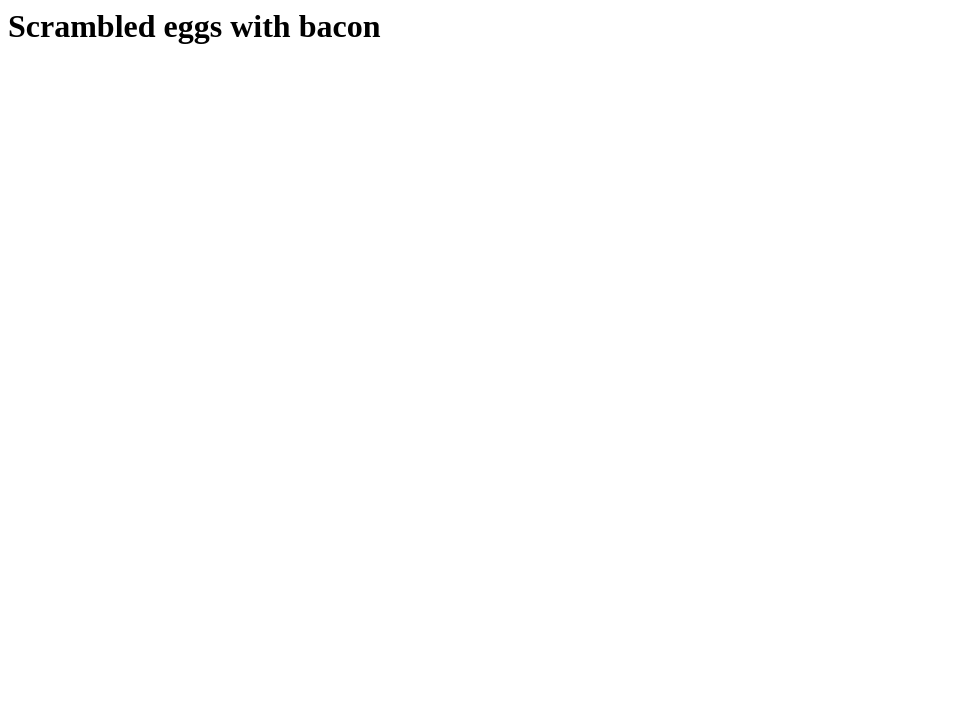
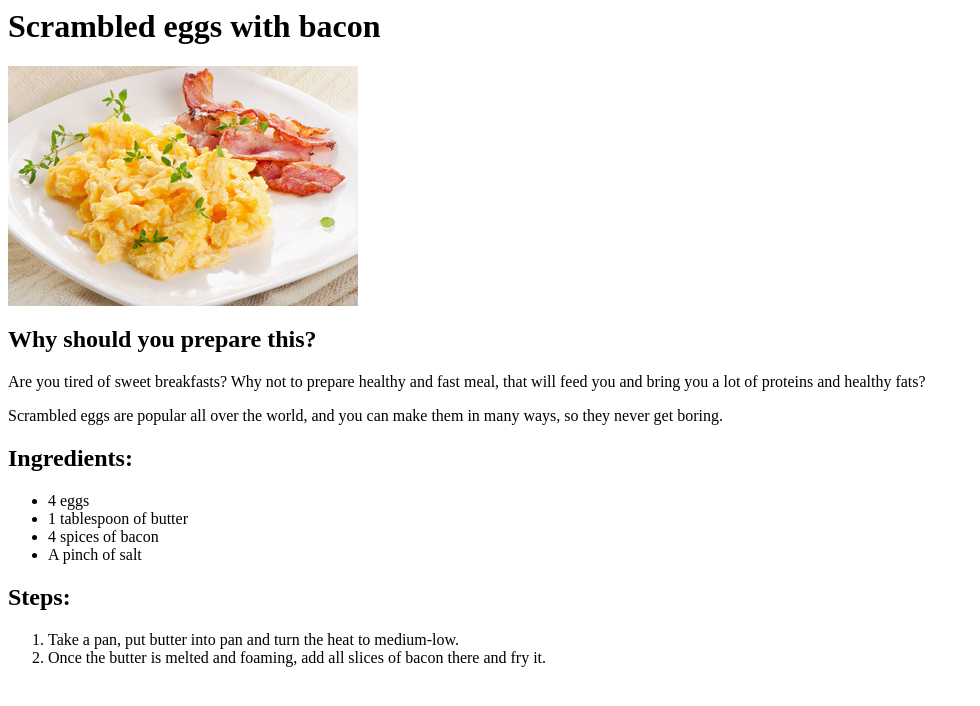
Before and after one commit to rudajura/The-Odin-Projects, a plain HTML site: page recipes/scrambled_eggs.html in a window 1280 px wide. Shown: the whole page, without its empty margins (0-980 px from the left). Drawn offline with Linux system fonts and the light colour scheme.

Commit message:
Add photos, add content to egg recipe

```diff
--- a/recipes/scrambled_eggs.html
+++ b/recipes/scrambled_eggs.html
@@ -1 +1,26 @@
+<head></head>
 <h1>Scrambled eggs with bacon</h1>
+
+<img src="../images/eggs.jpg" alt="eggs">
+
+<body>
+    <h2>Why should you prepare this?</h2>
+    <p>Are you tired of sweet breakfasts? Why not to prepare healthy and fast meal, that will feed you and bring you a lot of proteins and healthy fats?</p>
+    <p>Scrambled eggs are popular all over the world, and you can make them in many ways, so they never get boring.</p>
+    <h2>Ingredients:</h2>
+    <div>
+        <ul>
+            <li>4 eggs</li>
+            <li>1 tablespoon of butter</li>
+            <li>4 spices of bacon</li>
+            <li>A pinch of salt</li>
+        </ul>
+    </div>
+    <h2>Steps:</h2>
+    <div>
+        <ol>
+            <li>Take a pan, put butter into pan and turn the heat to medium-low.</li>
+            <li>Once the butter is melted and foaming, add all slices of bacon there and fry it.</li>
+        </ol>
+    </div>
+</body>
```
Also changed, not shown: index.html (+7 -6 lines), recipes/oatmeal.html (+3 -0 lines), recipes/pancakes.html (+3 -0 lines), recipes/waffles.html (deleted, +0 -1 lines), images/eggs.jpg (added), images/oatmeal.jpg (added), images/pancakes.jpg (added), 1 other file.
